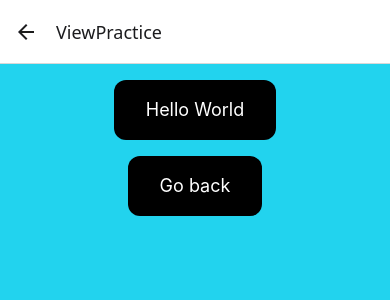
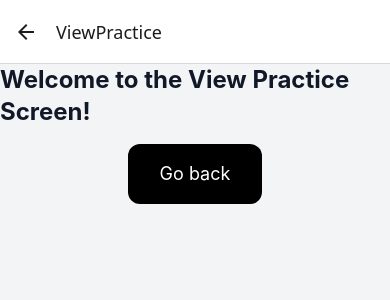
Before and after one commit to Okasha00/React-Native-Learning, a React Native app: screen /ViewPractice in a window 390 px wide. Shown: the top 300 px of the page. Built offline with nearby package versions, Linux system fonts and the light colour scheme.

Commit message:
reWrie the code of ViewPractice.js

```diff
--- a/screens/ViewPractice.js
+++ b/screens/ViewPractice.js
@@ -1,24 +1,16 @@
 import { View,Text, Pressable } from 'react-native';
 
-export default function ViewPractice( { navigation } ) {
+export default function ViewPractice({ navigation }) {
   return (
-    <View className="flex-1 items-center justify-center bg-cyan-400 px-4 py-4">
-        <Pressable className="rounded-xl bg-black px-8 py-4">
-            <Text className="text-lg text-white">
-                Hello World
+    <View className="flex-1 items-center justify-center bg-gray-100">
+      <Text className="text-2xl font-bold text-gray-900">
+        Welcome to the View Practice Screen!
       </Text>
-        </Pressable>
-
       <Pressable className="mt-4 rounded-xl bg-black px-8 py-4" onPress={() => navigation.goBack()}>
         <Text className="text-lg text-white">
           Go back
         </Text>
       </Pressable>
-
-
-
-
-
     </View>
   );
 }
```
Lines whose indentation alone changed are shown as unchanged.
